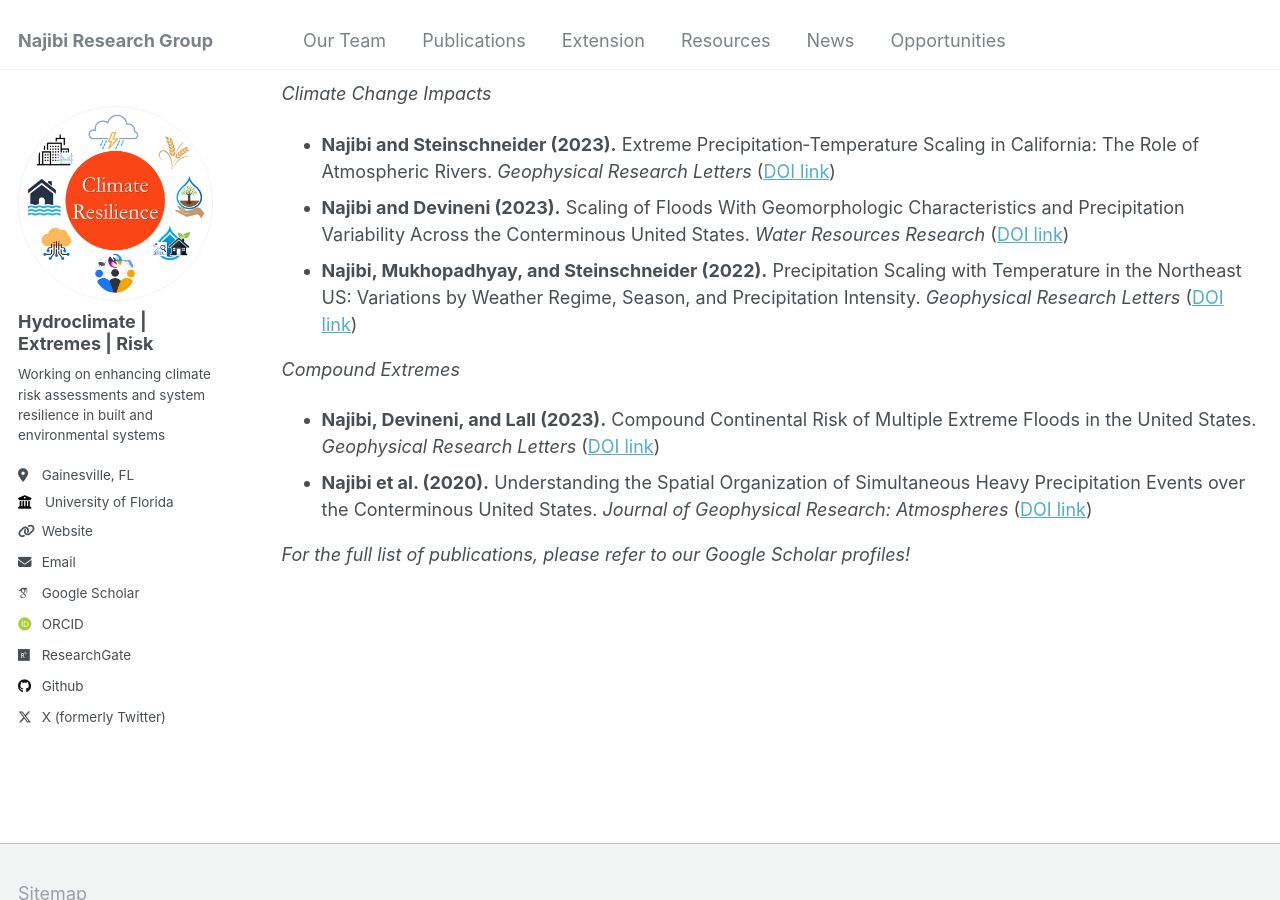
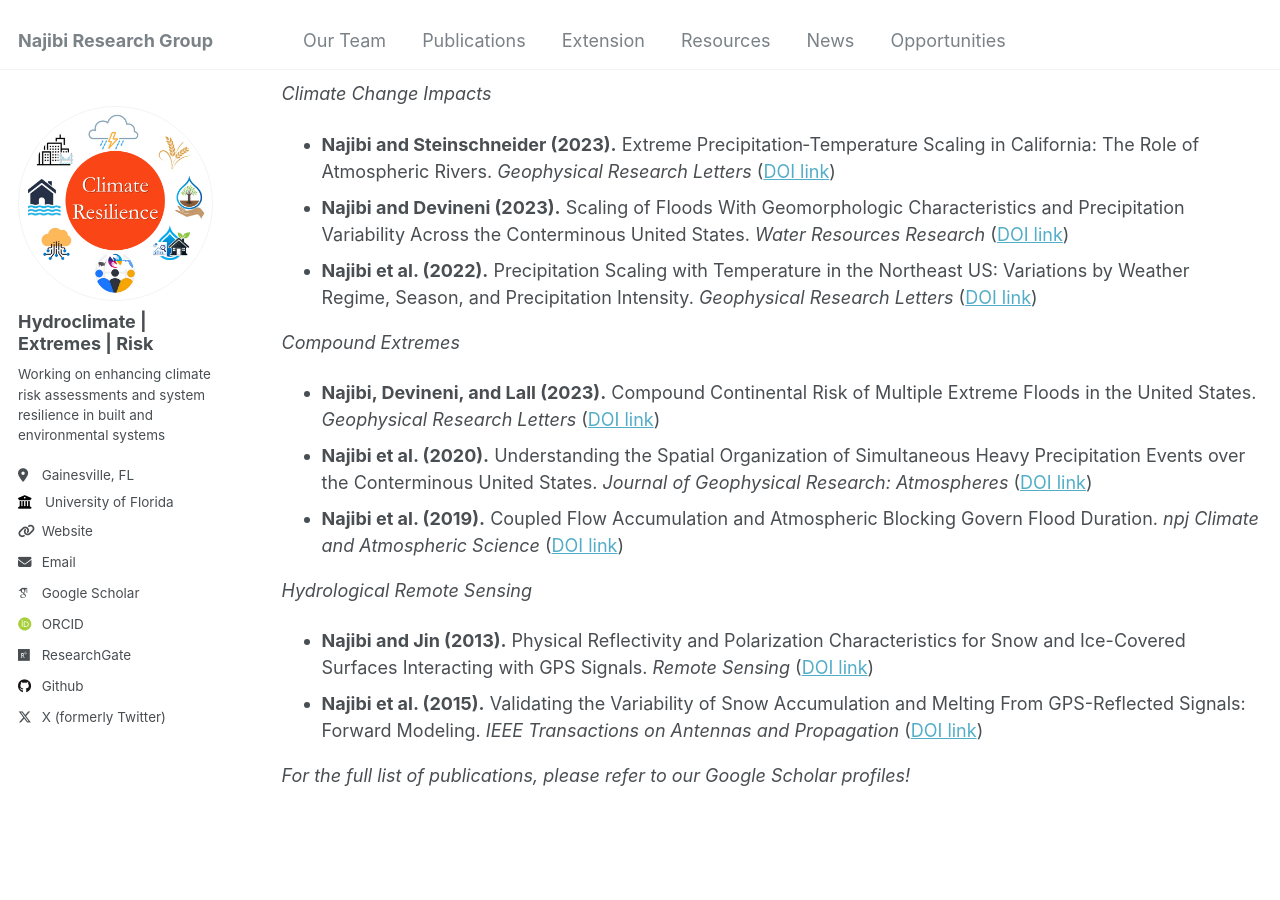
Before and after one commit to nassernajibi/lab, a Jekyll site: the page built from _pages/publications.md, in a window 1280 px wide and 900 px high, scrolled down 414 px. Built offline with Jekyll 4.4.1, drawn with Linux system fonts in a browser that asks for light colours; some web fonts are replaced.

Commit message:
Update Publications

```diff
--- a/_pages/publications.md
+++ b/_pages/publications.md
@@ -16,11 +16,15 @@ _Climate Resilience_
 _Climate Change Impacts_
 - **Najibi and Steinschneider (2023).** Extreme Precipitation‐Temperature Scaling in California: The Role of Atmospheric Rivers. *Geophysical Research Letters* ([DOI link](https://doi.org/10.1029/2023GL104606){:target="_blank"})
 - **Najibi and Devineni (2023).** Scaling of Floods With Geomorphologic Characteristics and Precipitation Variability Across the Conterminous United States. *Water Resources Research* ([DOI link](https://doi.org/10.1029/2022WR032815){:target="_blank"})
-- **Najibi, Mukhopadhyay, and Steinschneider (2022).** Precipitation Scaling with Temperature in the Northeast US: Variations by Weather Regime, Season, and Precipitation Intensity. *Geophysical Research Letters* ([DOI link](https://doi.org/10.1029/2021GL097100){:target="_blank"})
+- **Najibi et al. (2022).** Precipitation Scaling with Temperature in the Northeast US: Variations by Weather Regime, Season, and Precipitation Intensity. *Geophysical Research Letters* ([DOI link](https://doi.org/10.1029/2021GL097100){:target="_blank"})
 
 _Compound Extremes_
 - **Najibi, Devineni, and Lall (2023).** Compound Continental Risk of Multiple Extreme Floods in the United States. *Geophysical Research Letters* ([DOI link](https://doi.org/10.1029/2023GL105297){:target="_blank"})
 - **Najibi et al. (2020).** Understanding the Spatial Organization of Simultaneous Heavy Precipitation Events over the Conterminous United States. *Journal of Geophysical Research: Atmospheres* ([DOI link](https://doi.org/10.1029/2020JD033036){:target="_blank"})
+- **Najibi et al. (2019).** Coupled Flow Accumulation and Atmospheric Blocking Govern Flood Duration. *npj Climate and Atmospheric Science* ([DOI link](https://doi.org/10.1038/s41612-019-0076-6){:target="_blank"})
 
+_Hydrological Remote Sensing_
+- **Najibi and Jin (2013).**  Physical Reflectivity and Polarization Characteristics for Snow and Ice-Covered Surfaces Interacting with GPS Signals. *Remote Sensing* ([DOI link](https://doi.org/10.3390/rs5084006){:target="_blank"})
+- **Najibi et al. (2015).** Validating the Variability of Snow Accumulation and Melting From GPS-Reflected Signals: Forward Modeling. *IEEE Transactions on Antennas and Propagation* ([DOI link](https://doi.org/10.1109/TAP.2015.2414950){:target="_blank"})
 
 *For the full list of publications, please refer to our Google Scholar profiles!*
```
